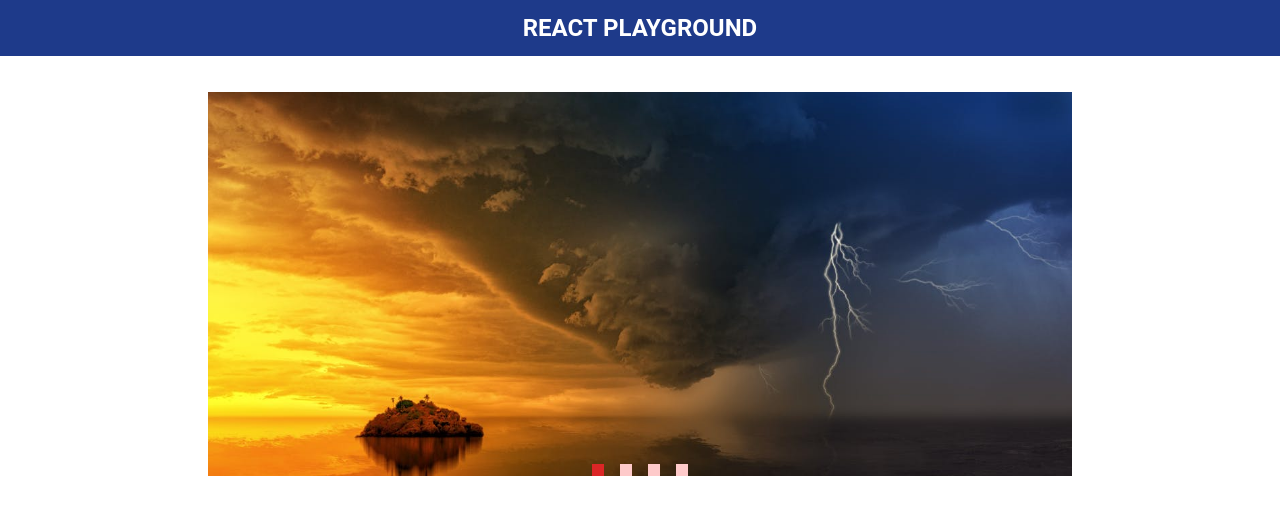
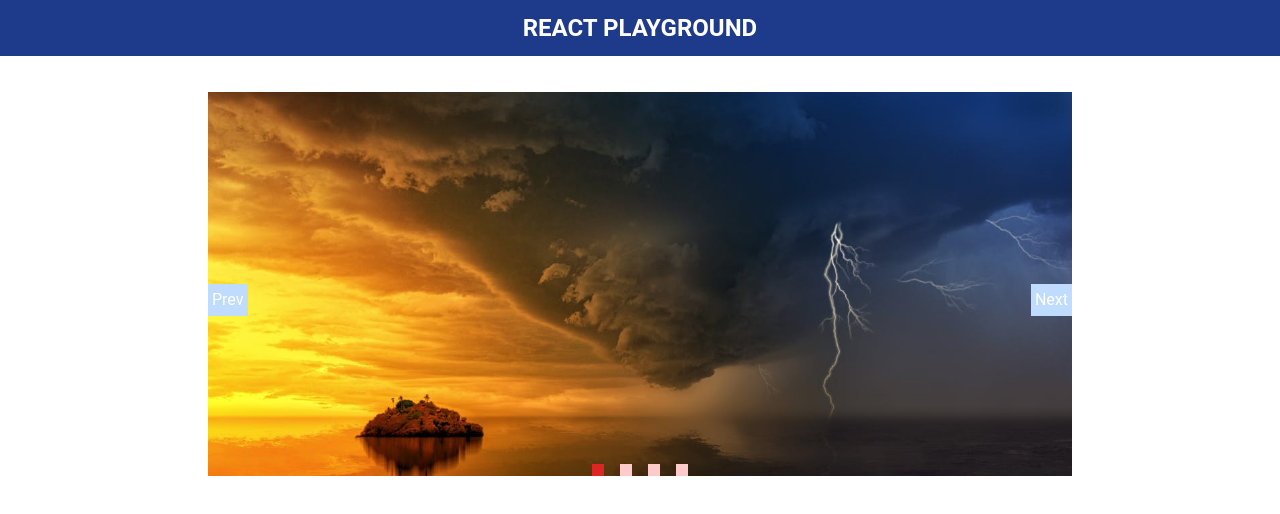
Before and after one commit to MingyangXiaKira/ReactPlayground, a React (Vite) app: page /slider in a window 1280 px wide. Shown: the top 514 px of the page. Built offline with nearby package versions, Linux system fonts and the light colour scheme.

Commit message:
add section

```diff
--- a/src/components/slider/Slider.jsx
+++ b/src/components/slider/Slider.jsx
@@ -39,8 +39,16 @@ const Slider = () => {
           );
         }
       })}
-      <div className="leftArrow absolute left-0 top-1/2 cursor-pointer"></div>
-      <div className="rightArrow absolute right-0 top-1/2 cursor-pointer"></div>
+      <div className="leftArrow absolute left-0 top-1/2 cursor-pointer ">
+        <button onClick={handlePrev} className="p-1 bg-blue-200 text-white">
+          Prev
+        </button>
+      </div>
+      <div className="rightArrow absolute right-0 top-1/2 cursor-pointer ">
+        <button onClick={handleNext} className="p-1 bg-blue-200 text-white">
+          Next
+        </button>
+      </div>
 
       <div
         className="dotsContainer absolute bottom-0 flex gap-4"
```
